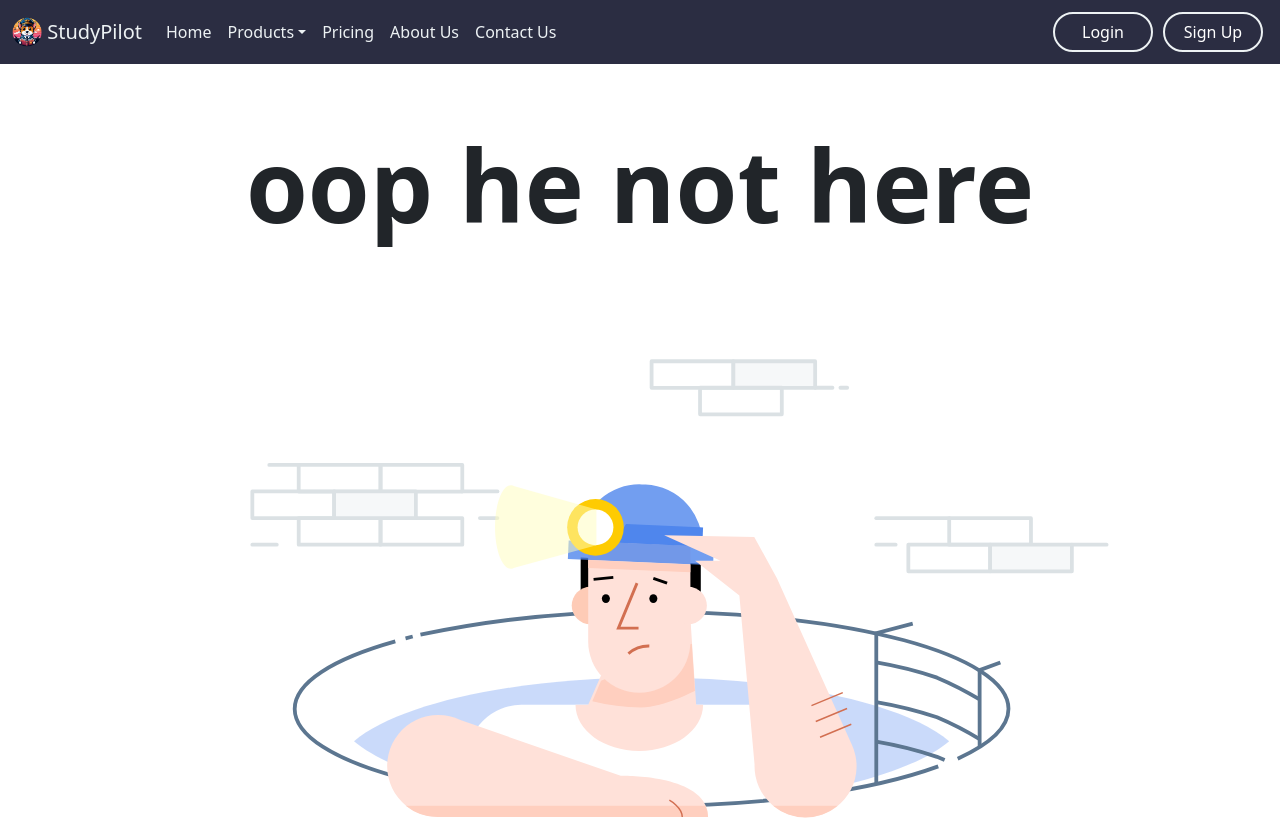
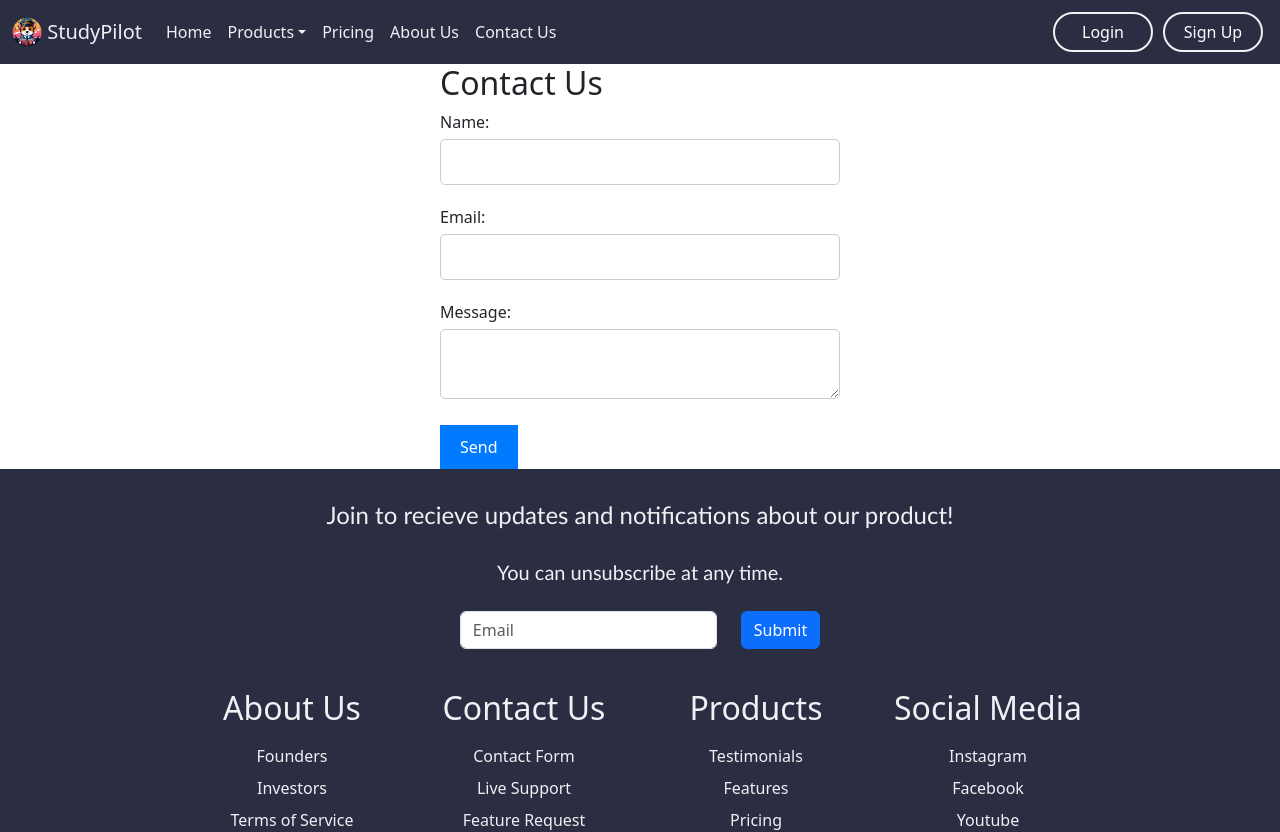
Before and after one commit to shricharanks108/studypilot, a React (Create React App) app: page /contact-us in a window 1280 px wide. Shown: the top 832 px of the page. Built offline with nearby package versions, Linux system fonts and the light colour scheme.

Commit message:
Creation of ContactUsPage.css

```diff
--- a/src/App.js
+++ b/src/App.js
@@ -3,6 +3,7 @@ import HomePage from "./pages/HomePage/HomePage";
 import AboutPage from "./pages/AboutPage/AboutPage";
 import PricingPage from "./pages/PricingPage/PricingPage";
 import NotFoundPage from "./pages/NotFoundPage/NotFoundPage";
+import ContactUsPage from "./pages/ContactUsPage/ContactUsPage";
 import Header from "./components/Header/Header"
 import Footer from "./components/Footer/Footer"
 import { Routes, BrowserRouter, Route } from 'react-router-dom'
@@ -23,6 +24,7 @@ function App() {
         <Route path='/pricing' element={ <PricingPage/> } />
         <Route path='/*' element={ <NotFoundPage/> } />
         <Route path='/about-us' element={ <AboutPage/> } />
+        <Route path='/contact-us' element={ <ContactUsPage/> } />
       </Routes>
       <Footer />
     </BrowserRouter>
--- /dev/null
+++ b/src/pages/ContactUsPage/ContactUsPage.css
@@ -0,0 +1,37 @@
+.contact-form-container {
+  width: 400px;
+  margin: 0 auto;
+}
+
+.form-group {
+  margin-bottom: 20px;
+}
+
+label {
+  display: block;
+  margin-bottom: 5px;
+}
+
+button {
+  padding: 10px 20px;
+  background-color: #007bff;
+  color: #fff;
+  border: none;
+  border-radius: 50px; /* Further increased roundness */
+  cursor: pointer;
+  display: block;
+  margin-bottom: 60px; /* Added more space for the footer */
+}
+
+button:hover {
+  background-color: #0056b3;
+}
+
+.container input[type="text"], /* Changed from .contact-page-container to .container */
+.container input[type="email"],
+.container textarea {
+  width: 100%;
+  padding: 10px;
+  border: 1px solid #ccc;
+  border-radius: 5px;
+}
--- /dev/null
+++ b/src/pages/ContactUsPage/ContactUsPage.js
@@ -0,0 +1,31 @@
+import './ContactUsPage.css';
+
+function ContactUs() {
+  return (
+    <div className="container"> {/* Changed from contact-page-container to container */}
+      <div className="contact-form-container">
+        <h2>Contact Us</h2>
+        <form>
+          <div className="form-group">
+            <label htmlFor="name">Name:</label>
+            <input type="text" id="name" name="name" required />
+          </div>
+
+          <div className="form-group">
+            <label htmlFor="email">Email:</label>
+            <input type="email" id="email" name="email" required />
+          </div>
+
+          <div className="form-group">
+            <label htmlFor="message">Message:</label>
+            <textarea id="message" name="message" required></textarea>
+          </div>
+
+          <button type="submit">Send</button>
+        </form>
+      </div>
+    </div>
+  );
+}
+
+export default ContactUs;
```
